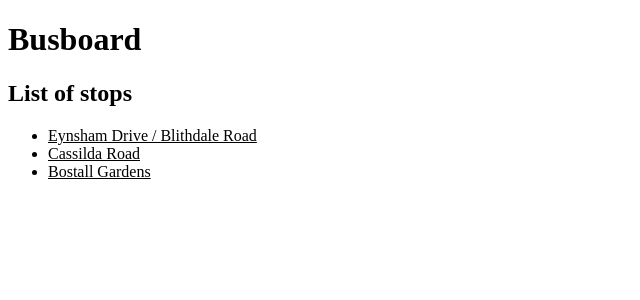
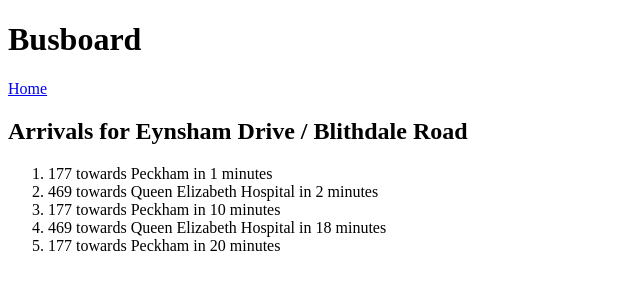
Before and after one commit to scl-softwire/angular-training, an Angular app in the folder busboard/: page /stop/1 in a window 1280 px wide. Shown: the top 300 px of the page, without its empty margins (0-640 px from the left). Built offline with nearby package versions, Linux system fonts and the light colour scheme.

Commit message:
Added routing

```diff
--- a/busboard/src/app/app.component.html
+++ b/busboard/src/app/app.component.html
@@ -1,2 +1,5 @@
 <h1>Busboard</h1>
-<app-stops></app-stops>
+<nav>
+    <a routerLink="/">Home</a>
+</nav>
+<router-outlet></router-outlet>
--- a/busboard/src/app/app.module.ts
+++ b/busboard/src/app/app.module.ts
@@ -4,6 +4,7 @@ import { NgModule } from '@angular/core';
 import { AppComponent } from './app.component';
 import { StopDetailComponent } from './components/stop-detail/stop-detail.component';
 import { StopsComponent } from './components/stops/stops.component';
+import { AppRoutingModule } from './/app-routing.module';
 
 @NgModule({
   declarations: [
@@ -12,7 +13,8 @@ import { StopsComponent } from './components/stops/stops.component';
     StopsComponent
   ],
   imports: [
-    BrowserModule
+    BrowserModule,
+    AppRoutingModule
   ],
   providers: [],
   bootstrap: [AppComponent]
--- a/busboard/src/app/components/stop-detail/stop-detail.component.ts
+++ b/busboard/src/app/components/stop-detail/stop-detail.component.ts
@@ -1,14 +1,26 @@
-import { Component, Input } from '@angular/core';
+import { Component, Input, OnInit } from '@angular/core';
+import { ActivatedRoute } from '@angular/router';
+import { Location } from '@angular/common';
 
 import { Stop } from '../../models/stop';
+import { StopsService } from '../../services/stops.service';
 
 @Component({
   selector: 'app-stop-detail',
   templateUrl: './stop-detail.component.html',
   styleUrls: ['./stop-detail.component.scss']
 })
-export class StopDetailComponent {
+export class StopDetailComponent implements OnInit {
 
-  @Input() stop: Stop;
+  stop: Stop;
 
+  constructor(private stopsService: StopsService,
+              private route: ActivatedRoute,
+              private location: Location) {
+  }
+
+  ngOnInit() {
+    const id = this.route.snapshot.paramMap.get('id');
+    this.stop = this.stopsService.getStop(id);
+  }
 }
--- a/busboard/src/app/components/stops/stops.component.html
+++ b/busboard/src/app/components/stops/stops.component.html
@@ -1,7 +1,6 @@
 <h2>List of stops</h2>
 <ul>
-  <li *ngFor="let stop of stops" (click)="onSelected(stop)" class="stop">
-    {{stop.name}}
+  <li *ngFor="let stop of stops">
+    <a routerLink="/stop/{{stop.id}}">{{stop.name}}</a>
   </li>
 </ul>
-<app-stop-detail *ngIf="selectedStop" [stop]="selectedStop"></app-stop-detail>
--- a/busboard/src/app/components/stops/stops.component.ts
+++ b/busboard/src/app/components/stops/stops.component.ts
@@ -11,7 +11,6 @@ import { StopsService } from '../../services/stops.service';
 export class StopsComponent implements OnInit {
 
   stops: Stop[];
-  selectedStop: Stop;
 
   constructor(private stopsService: StopsService) {
   }
@@ -19,8 +18,4 @@ export class StopsComponent implements OnInit {
   ngOnInit() {
     this.stops = this.stopsService.getStops();
   }
-
-  onSelected(stop: Stop): void {
-    this.selectedStop = stop;
-  }
 }
--- a/busboard/src/app/data/mock-stops.ts
+++ b/busboard/src/app/data/mock-stops.ts
@@ -2,6 +2,7 @@ import { Stop } from '../models/stop';
 
 export const STOPS: Stop[] = [
     {
+        id: '1',
         name: 'Eynsham Drive / Blithdale Road',
         arrivals: [
             {
@@ -32,6 +33,7 @@ export const STOPS: Stop[] = [
         ]
     },
     {
+        id: '2',
         name: 'Cassilda Road',
         arrivals: [
             {
@@ -57,6 +59,7 @@ export const STOPS: Stop[] = [
         ]
     },
     {
+        id: '3',
         name: 'Bostall Gardens',
         arrivals: [
             {
--- a/busboard/src/app/models/stop.ts
+++ b/busboard/src/app/models/stop.ts
@@ -1,6 +1,7 @@
 import { Arrival } from "./arrival";
 
 export class Stop {
+    id: string;
     name: string;
     arrivals: Arrival[];
 }
--- a/busboard/src/app/services/stops.service.ts
+++ b/busboard/src/app/services/stops.service.ts
@@ -11,4 +11,8 @@ export class StopsService {
   getStops(): Stop[] {
     return STOPS;
   }
+
+  getStop(id: string): Stop {
+    return STOPS.find(stop => stop.id === id);
+  }
 }
```
Also changed, not shown: busboard/src/app/app-routing.module.ts (added, +17 -0 lines), 1 other file (tests, documents, lock files or other folders).
